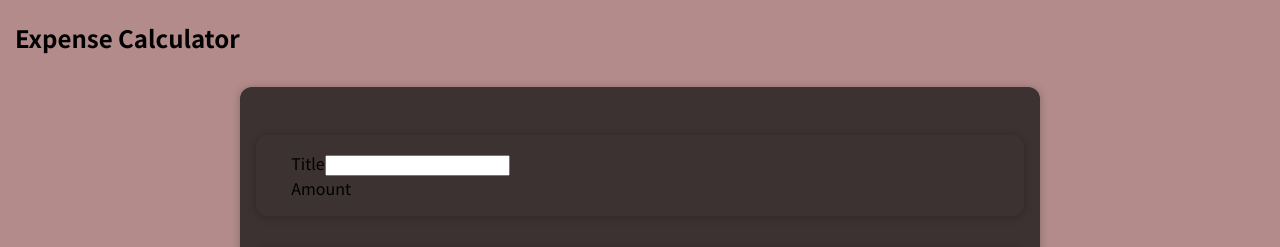
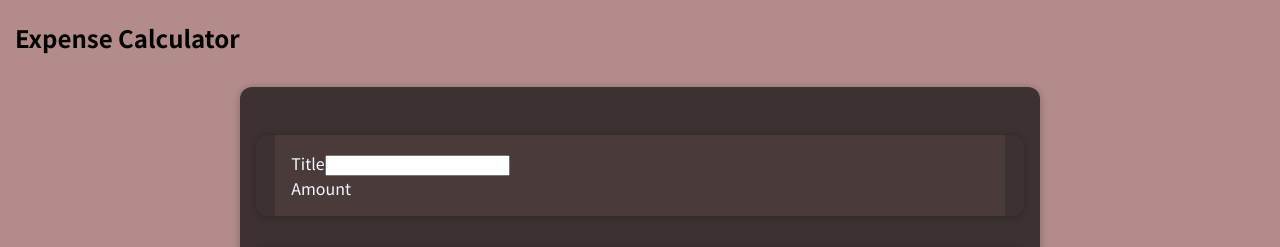
Before and after one commit to nemasisgtx/storage-02-localstorage, a React (Create React App) app: page / in a window 1280 px wide. Shown: the top 247 px of the page. Built offline with nearby package versions, Linux system fonts and the light colour scheme.

Commit message:
QOL v1.1.1

```diff
--- a/src/components/Expenses/ExpenseItem.js
+++ b/src/components/Expenses/ExpenseItem.js
@@ -4,22 +4,22 @@ import Card from "../UI/Card";
 import "./ExpenseItem.css";
 
 const ExpenseItem = (props) => {
-  // const [title, SetTitle] = useState(props.title);
-  // const clickHandler = () => {
-  //   SetTitle("Updated!");
-  //   console.log(title);
-  //   // const expenseDate = new Date(2021, 2, 28);
-  //   // const expenseTitle = 'Car Insurance 1';
-  //   // const expenseAmount = 500.50;
-  // };
+  const [title, SetTitle] = useState(props.title);
+  const clickHandler = () => {
+    SetTitle("Updated!");
+    console.log(title);
+    // const expenseDate = new Date(2021, 2, 28);
+    // const expenseTitle = 'Car Insurance 1';
+    // const expenseAmount = 500.50;
+  };
 
   return (
-    <Card className=" expense-item">
+    <Card className="expense-item">
       <ExpenseDate date={props.date} />
       <div className="expense-item__description">
         <h2>{props.title}</h2>
         <div className="expense-item__price">${props.amount}</div>
-        <button >EXP</button>
+        <button value = {clickHandler}>EXP</button>
       </div>
     </Card>
   );
--- a/src/components/NewExpense/ExpenseForm.css
+++ b/src/components/NewExpense/ExpenseForm.css
@@ -1,6 +1,7 @@
 form {
     padding: 1rem;
-    background-color: rgb(61, 50, 50);
+    color: aliceblue;
+    background-color: rgb(75, 58, 58);
     margin: 2rem auto;
     width: 50rem;
     max-width: 95%;
```
Also changed, not shown: src/components/NewExpense/ExpenseForm.js (+4 -4 lines), src/components/UI/Card.js (+5 -5 lines).
